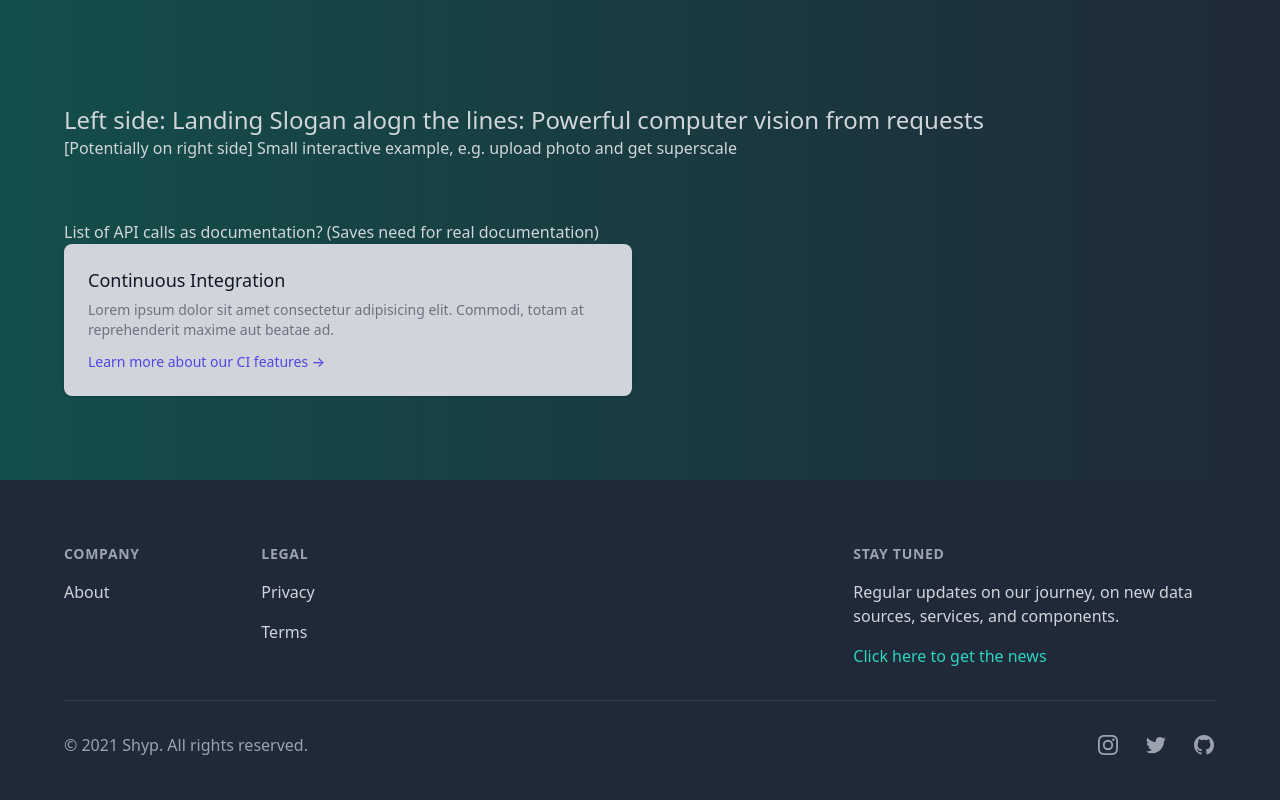
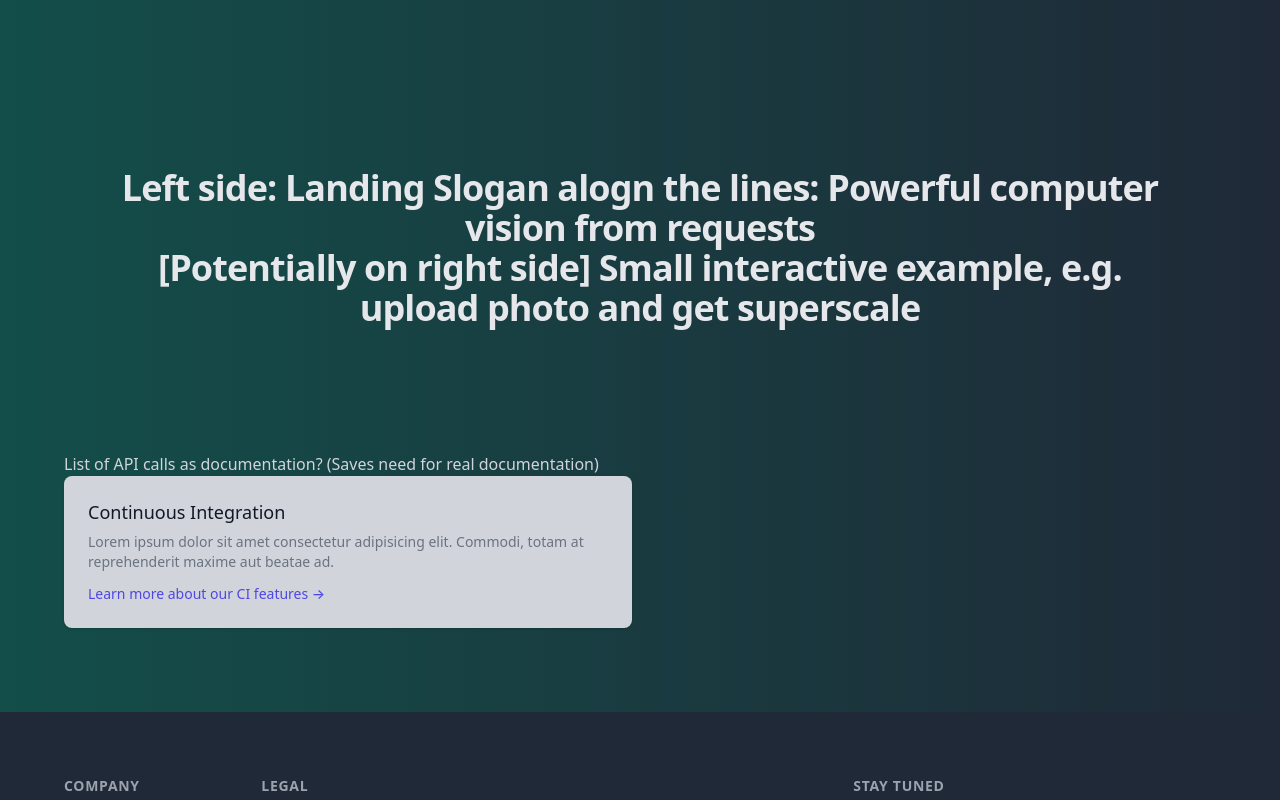
Before and after one commit to TM312/superpowers, a Nuxt app in the folder landing/: page / in a window 1280 px wide. Shown: the top 800 px of the page. Built offline with nearby package versions, Linux system fonts and the light colour scheme.

Commit message:
feat: Initial styling hero section

```diff
--- a/landing/components/section/SectionLandingTop.vue
+++ b/landing/components/section/SectionLandingTop.vue
@@ -1,13 +1,34 @@
 <template>
     <section>
-        <div>
-            <h1 class="text text-2xl">
-                Left side: Landing Slogan alogn the lines: Powerful computer
-                vision from requests
-            </h1>
-            <h2>
-                [Potentially on right side] Small interactive example, e.g.
-                upload photo and get superscale
+        <div
+            class="
+                max-w-7xl
+                mx-auto
+                text-center
+                py-12
+                px-4
+                sm:px-6
+                lg:py-16
+                lg:px-8
+            "
+        >
+            <h2
+                class="
+                    text-3xl
+                    font-extrabold
+                    tracking-tight
+                    text-gray-200
+                    sm:text-4xl
+                "
+            >
+                <span class="block"
+                    >Left side: Landing Slogan alogn the lines: Powerful
+                    computer vision from requests</span
+                >
+                <span class="block"
+                    >[Potentially on right side] Small interactive example, e.g.
+                    upload photo and get superscale</span
+                >
             </h2>
         </div>
     </section>
```
